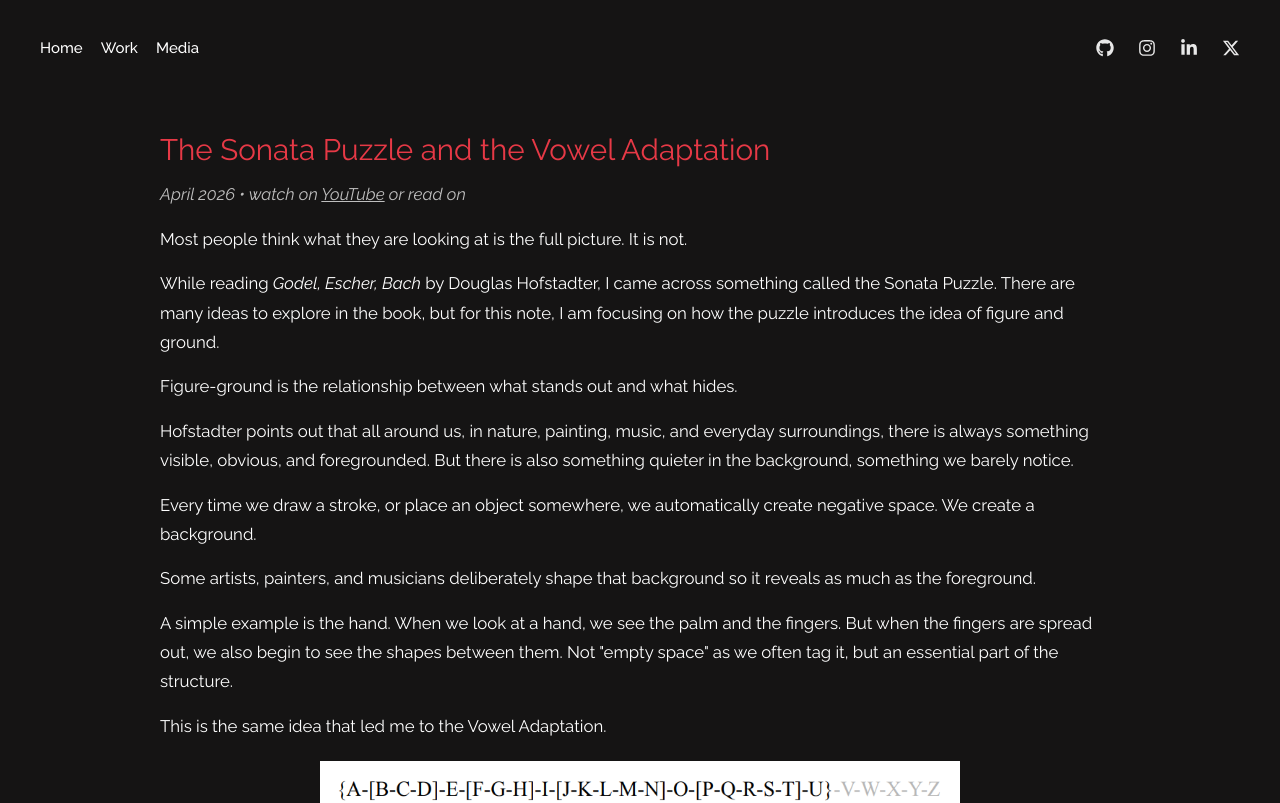
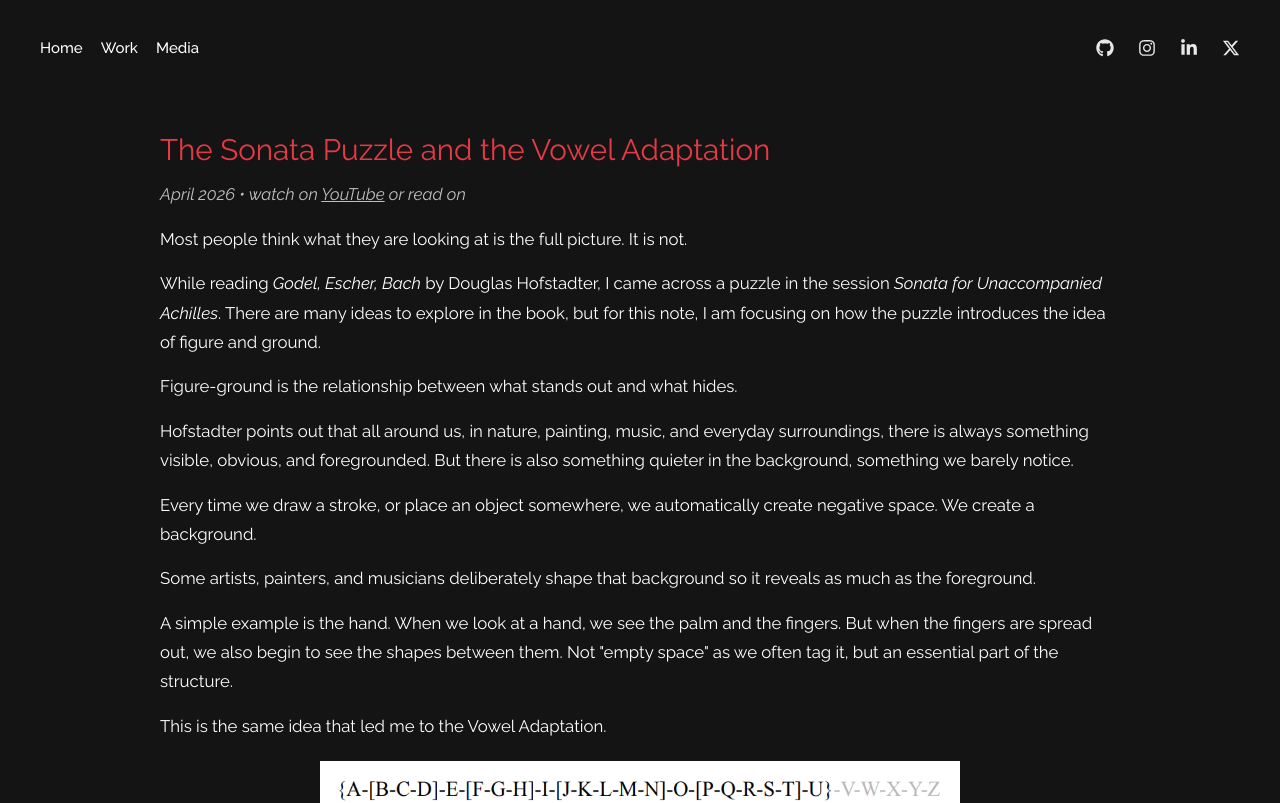
Before and after one commit to Mosamorphing/website, a React (Vite) app: page /media/publication/the-sonata-puzzle-and-the-vowel-adaptation in a window 1280 px wide. Shown: the top 803 px of the page. Built offline with nearby package versions, Linux system fonts and the light colour scheme.

Commit message:
updates the sonata puzzle

```diff
--- a/src/pages/Publication/Sonata.jsx
+++ b/src/pages/Publication/Sonata.jsx
@@ -22,7 +22,7 @@ const Sonata = () => {
       </p>
       <p>
         While reading <em>Godel, Escher, Bach</em> by Douglas Hofstadter, I
-        came across something called the Sonata Puzzle. There are many ideas to
+        came across a puzzle in the session <em> Sonata for Unaccompanied Achilles</em>. There are many ideas to
         explore in the book, but for this note, I am focusing on how the puzzle
         introduces the idea of figure and ground.
       </p>
```
